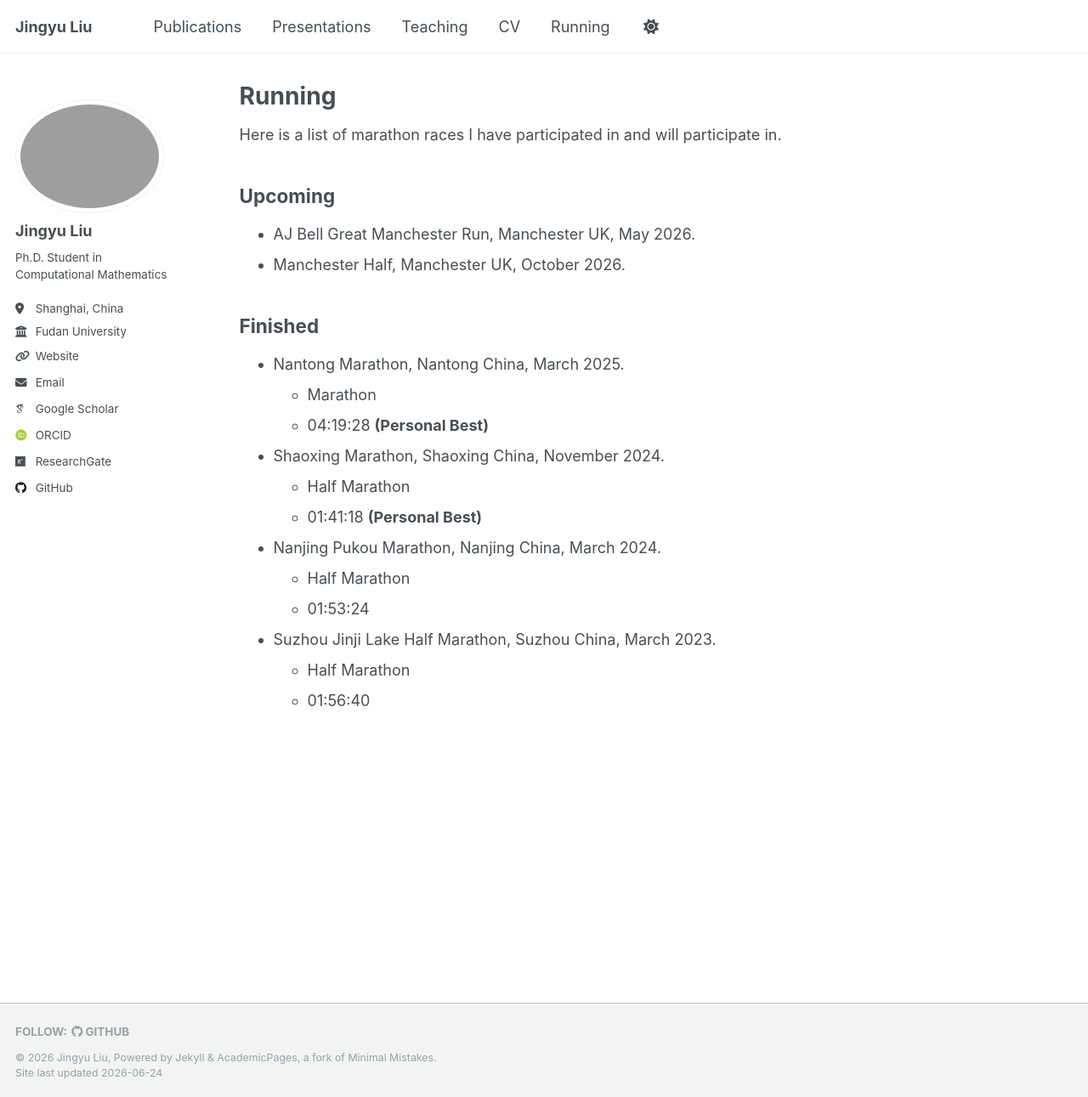
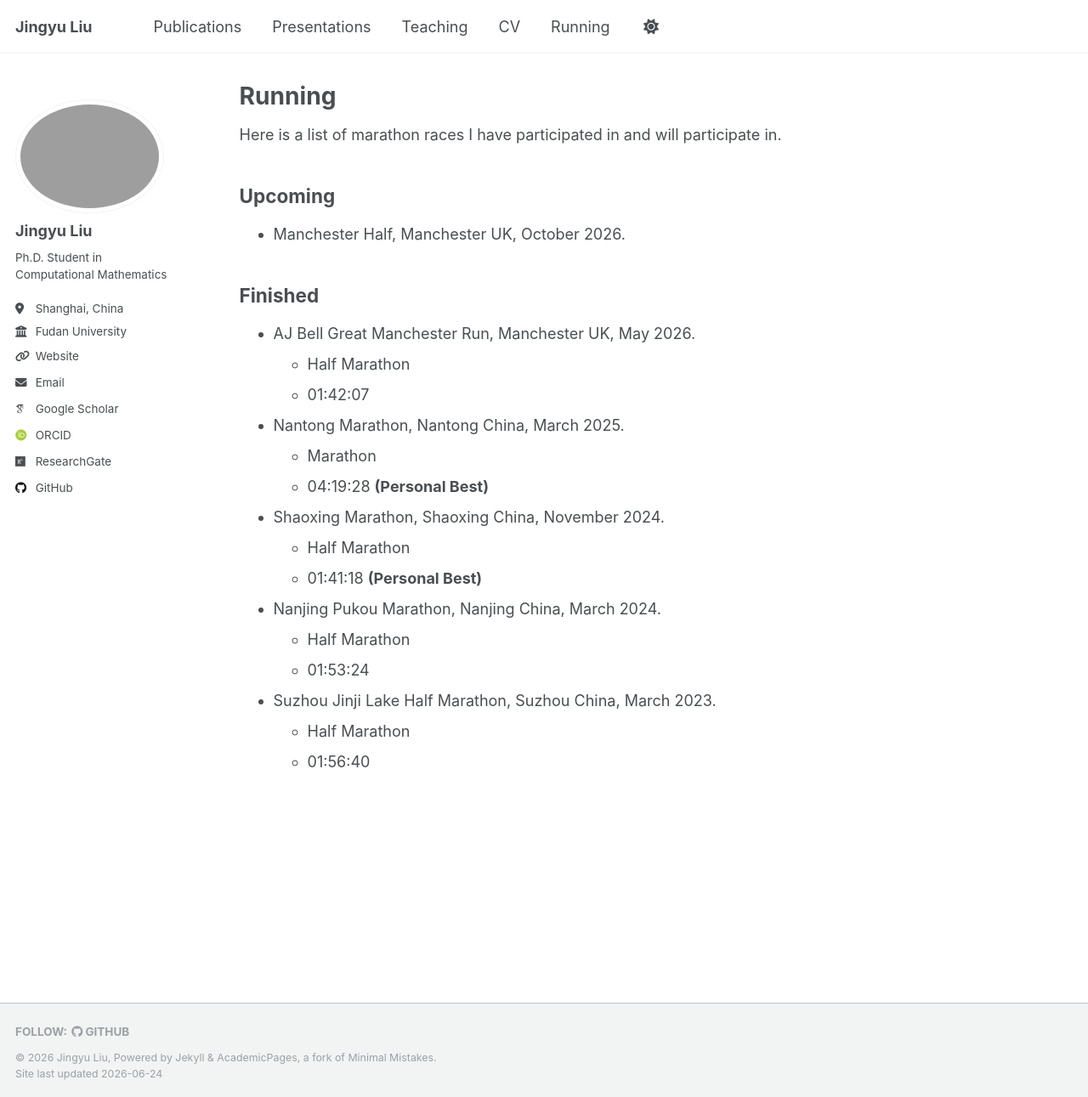
Before and after one commit to JingyuLiuMath/JingyuLiuMath.github.io, a Jekyll site: the page built from _pages/running.md, in a window 1280 px wide and 1291 px high. Shown: the whole window at 85% size. Built offline with Jekyll 4.4.1, drawn with Linux system fonts in a browser that asks for light colours; some web fonts are replaced.

Commit message:
update running and pre

```diff
--- a/_pages/running.md
+++ b/_pages/running.md
@@ -11,11 +11,13 @@ Here is a list of marathon races I have participated in and will participate in.
 
 ## Upcoming
 
-- AJ Bell Great Manchester Run, Manchester UK, May 2026.
 - Manchester Half, Manchester UK, October 2026.
 
 ## Finished
 
+- AJ Bell Great Manchester Run, Manchester UK, May 2026.
+  - Half Marathon
+  - 01:42:07
 - Nantong Marathon, Nantong China, March 2025.
   - Marathon
   - 04:19:28 **(Personal Best)**
```
Also changed, not shown: _pages/presentations.md (+2 -0 lines).
